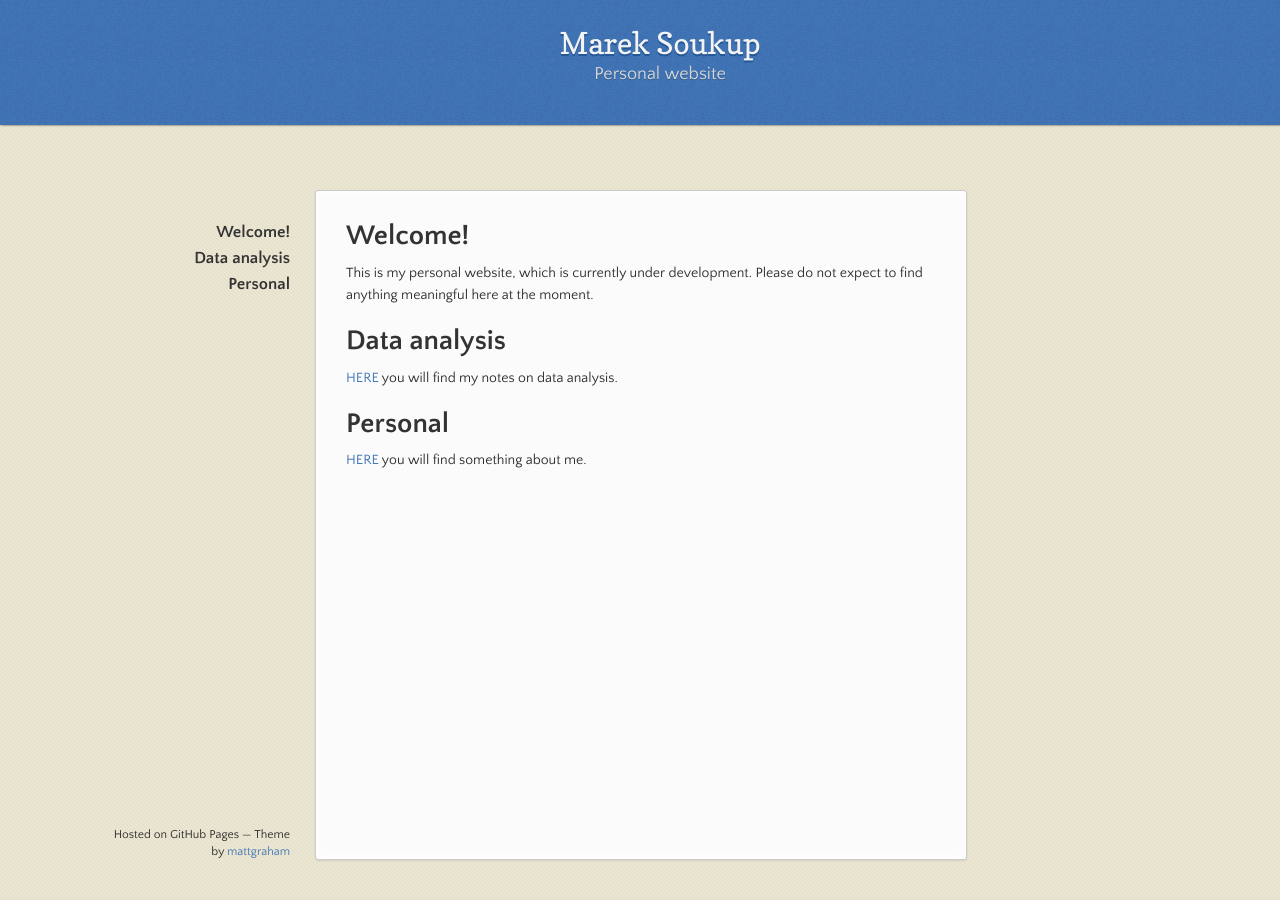
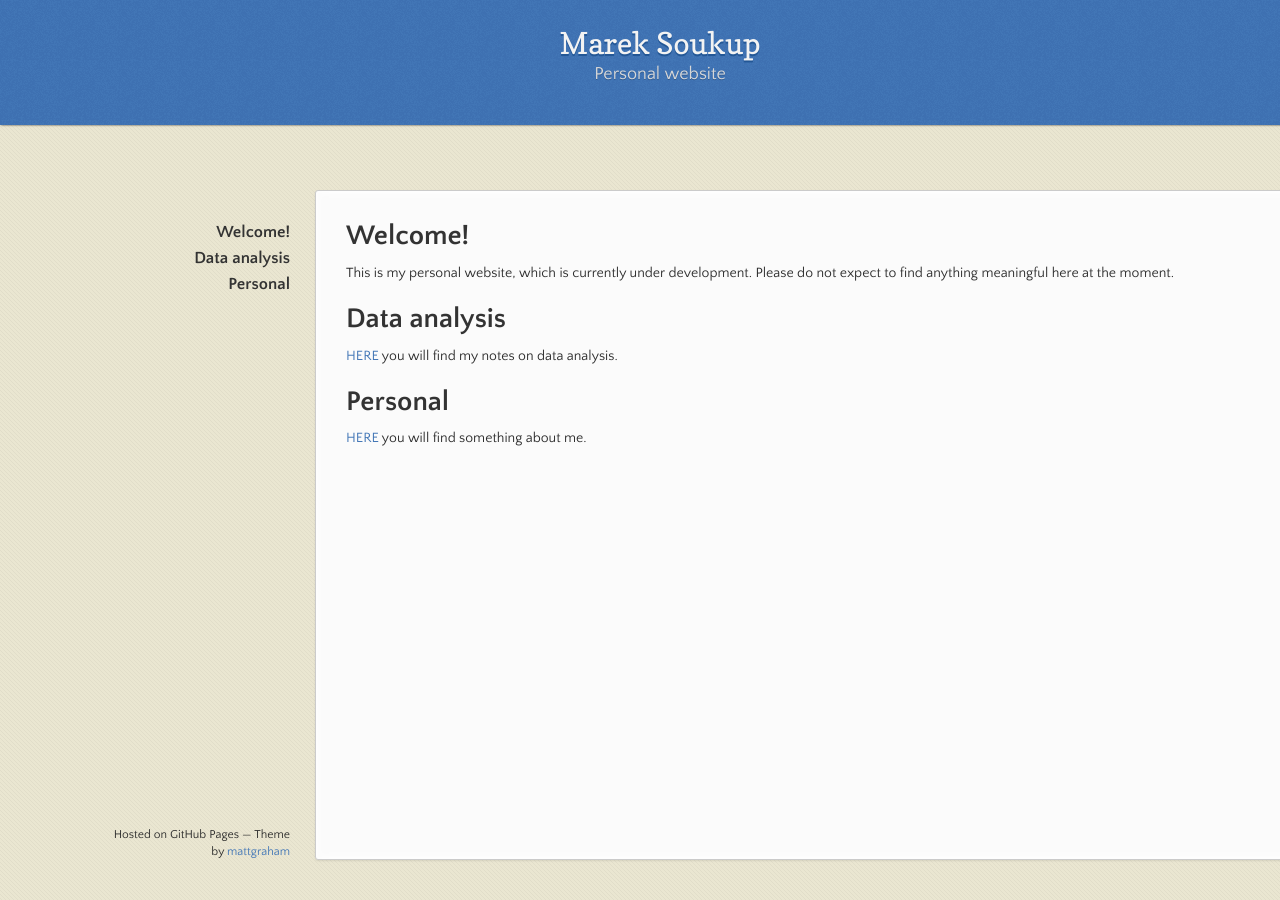
Before and after one commit to soukupmarek-edin/soukupmarek-edin.github.io, a Jekyll site: the page built from index.md, in a window 1280 px wide. Built offline with Jekyll 4.4.1, drawn with Linux system fonts in a browser that asks for light colours; Markdown is read by kramdown in place of the engine named in the settings; our own code applies the rules of GitHub Pages for plain Markdown files.

Commit message:
Update jekyll-theme-leap-day.scss

```diff
--- a/_sass/jekyll-theme-leap-day.scss
+++ b/_sass/jekyll-theme-leap-day.scss
@@ -271,7 +271,7 @@ header {
 }
 
 section {
-  width:590px;
+  width:1000px;
   padding: 30px 30px 50px 30px;
   margin: 20px 0;
   margin-top: 190px;
```
